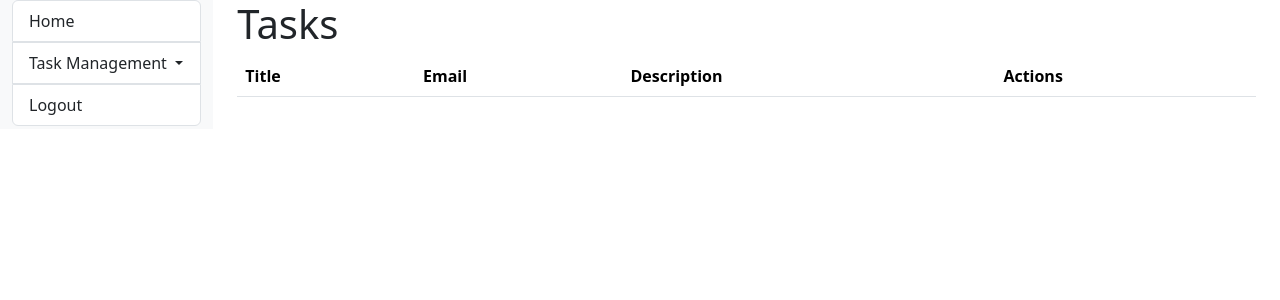
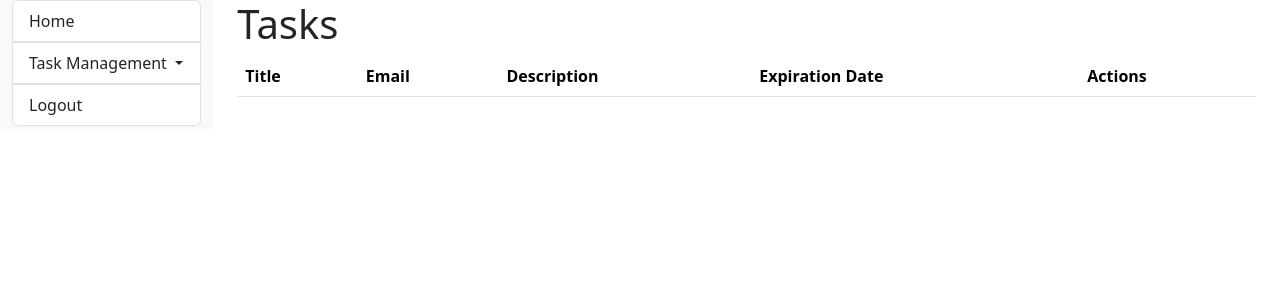
Before and after one commit to Zamudio06/TMS, a Django app: page /task/view-tasks/ in a window 1280 px wide. Shown: the top 300 px of the page. Run offline with Django 3.2, Linux system fonts and the light colour scheme; the visitor is signed in with stand-in values (Sample User, id 1); data that the repository does not hold is empty; parts of the project's set-up code (start-up, migrations or seed data) failed here and were passed over.

Commit message:
add expiration date

```diff
--- a/templates/task/add_task.html
+++ b/templates/task/add_task.html
@@ -36,7 +36,7 @@
                             <textarea class="form-control" id="description" name="description" rows="3" required></textarea>
                         </div>
                         <div class="mb-3">
-                            <label for="expiration_date" class="form-label">Description</label>
+                            <label for="expiration_date" class="form-label">Expiration Date</label>
                             <input type="date" class="form-control" id="expiration_date" name="expiration_date">
                         </div>
                         <button type="submit" class="btn btn-primary w-100">Add Task</button>
--- a/templates/task/view_tasks.html
+++ b/templates/task/view_tasks.html
@@ -12,6 +12,7 @@
             <th>Title</th>
             <th>Email</th>
             <th>Description</th>
+            <th>Expiration Date</th>
             <th>Actions</th>
         </tr>
     </thead>
@@ -76,6 +77,7 @@
                         <td>${task.title}</td>
                         <td>${task.email}</td>
                         <td>${task.description}</td>
+                        <td>${task.expiration_date}</td>
                         <td>
                             <button class="btn btn-warning edit-task" data-id="${task.id}">Edit</button>
                             <button class="btn btn-danger delete-task" data-id="${task.id}">Delete</button>
```
